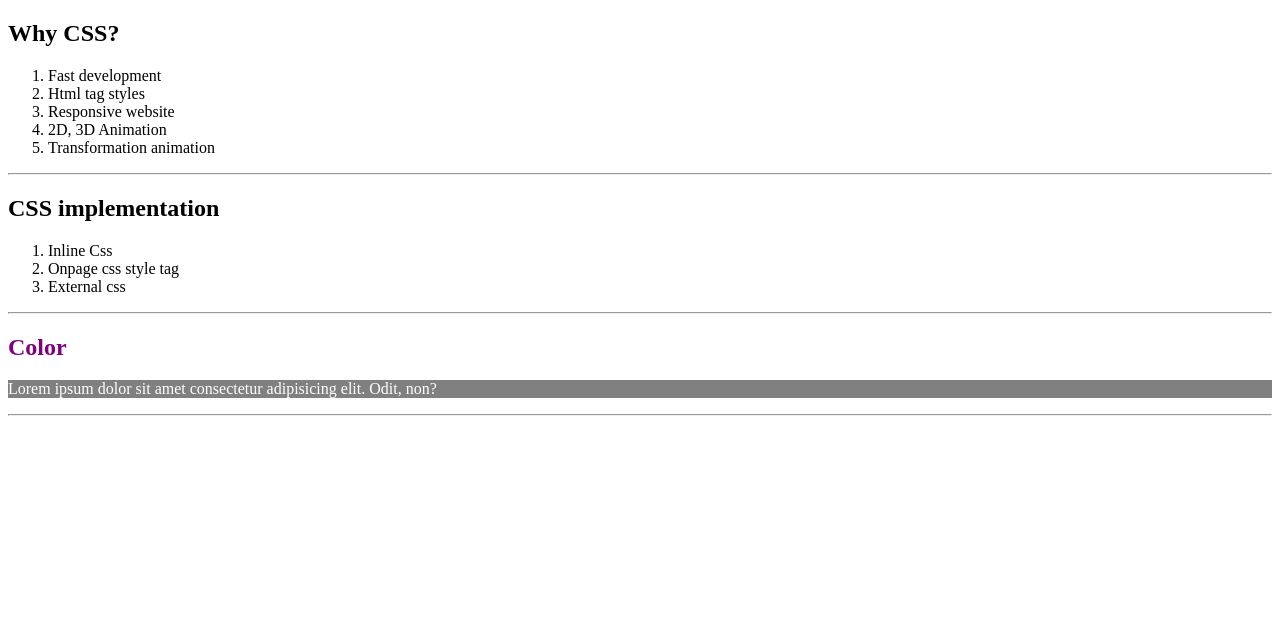
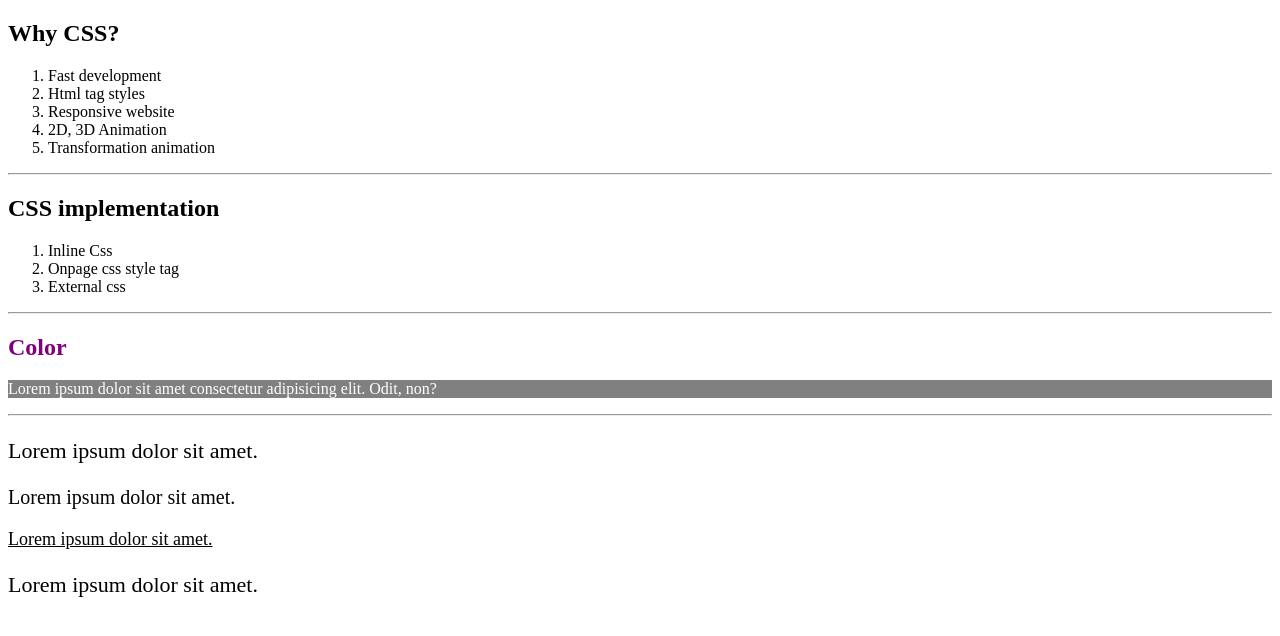
Before and after one commit to Emam-Bokhari/Learn-CSS3, a plain HTML site: page Class1-15/Revise1-15/index.html in a window 1280 px wide. Drawn offline with Linux system fonts and the light colour scheme.

Commit message:
tag,class,descendent,id selector

```diff
--- a/Class1-15/Revise1-15/index.html
+++ b/Class1-15/Revise1-15/index.html
@@ -24,6 +24,20 @@
     <meta charset="UTF-8">
     <meta name="viewport" content="width=device-width, initial-scale=1.0">
     <title>Revise 1 to 15 CSS class</title>
+    <style>
+        .class-selector{
+            font-size:22px;
+        }
+        #id-selector{
+            font-size:20px;
+        }
+        u{
+            font-size:18px;
+        }
+        .descendent-selector p{
+            font-size:22px;
+        }
+    </style>
 </head>
 
 <body>
@@ -58,6 +72,14 @@
             non?</p>
     </section>
     <hr>
+
+    <!-- tag,class,id,descendent selector -->
+    <section class="descendent-selector">
+        <p class="class-selector" >Lorem ipsum dolor sit amet.</p>
+        <p id="id-selector" >Lorem ipsum dolor sit amet.</p>
+        <u>Lorem ipsum dolor sit amet.</u>
+        <p>Lorem ipsum dolor sit amet.</p>
+    </section>
 </body>
 
 </html>
```
